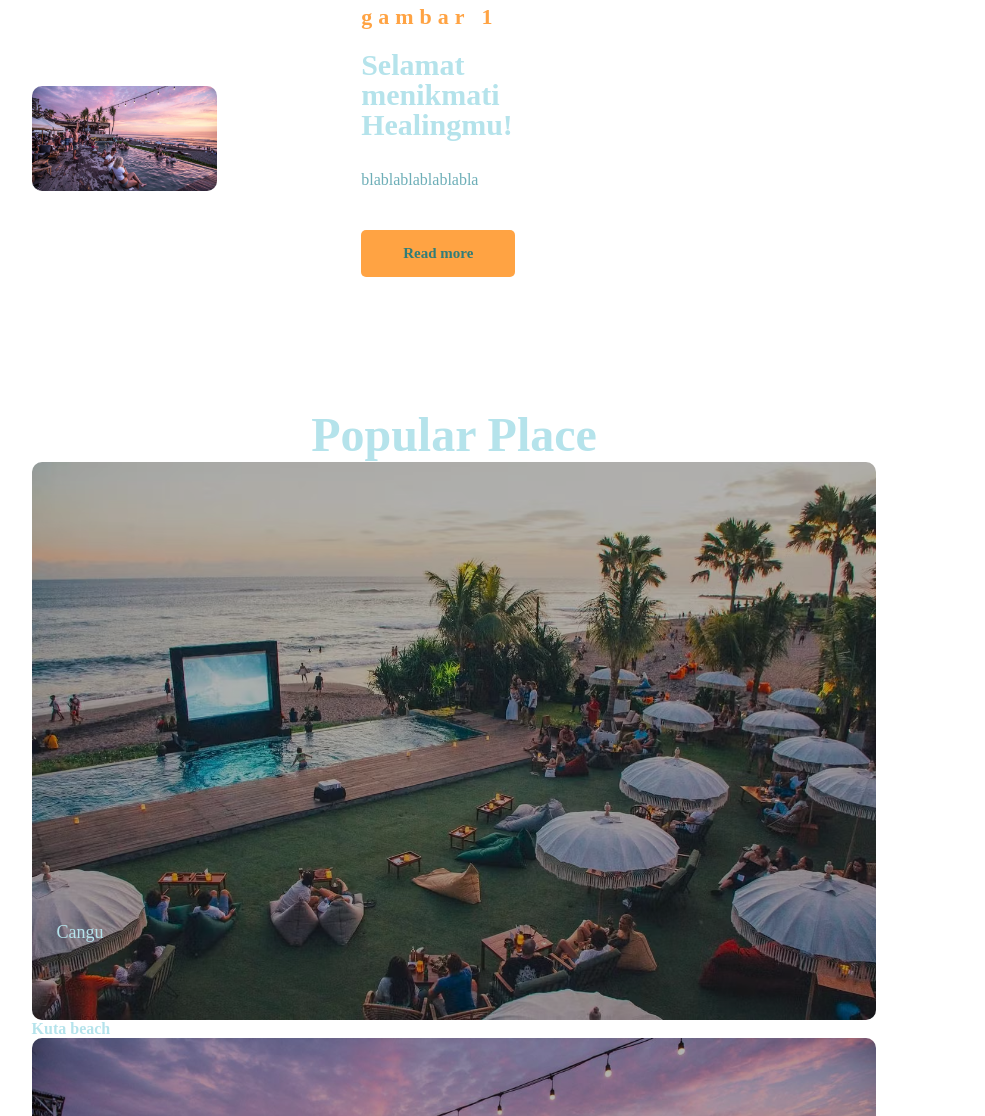
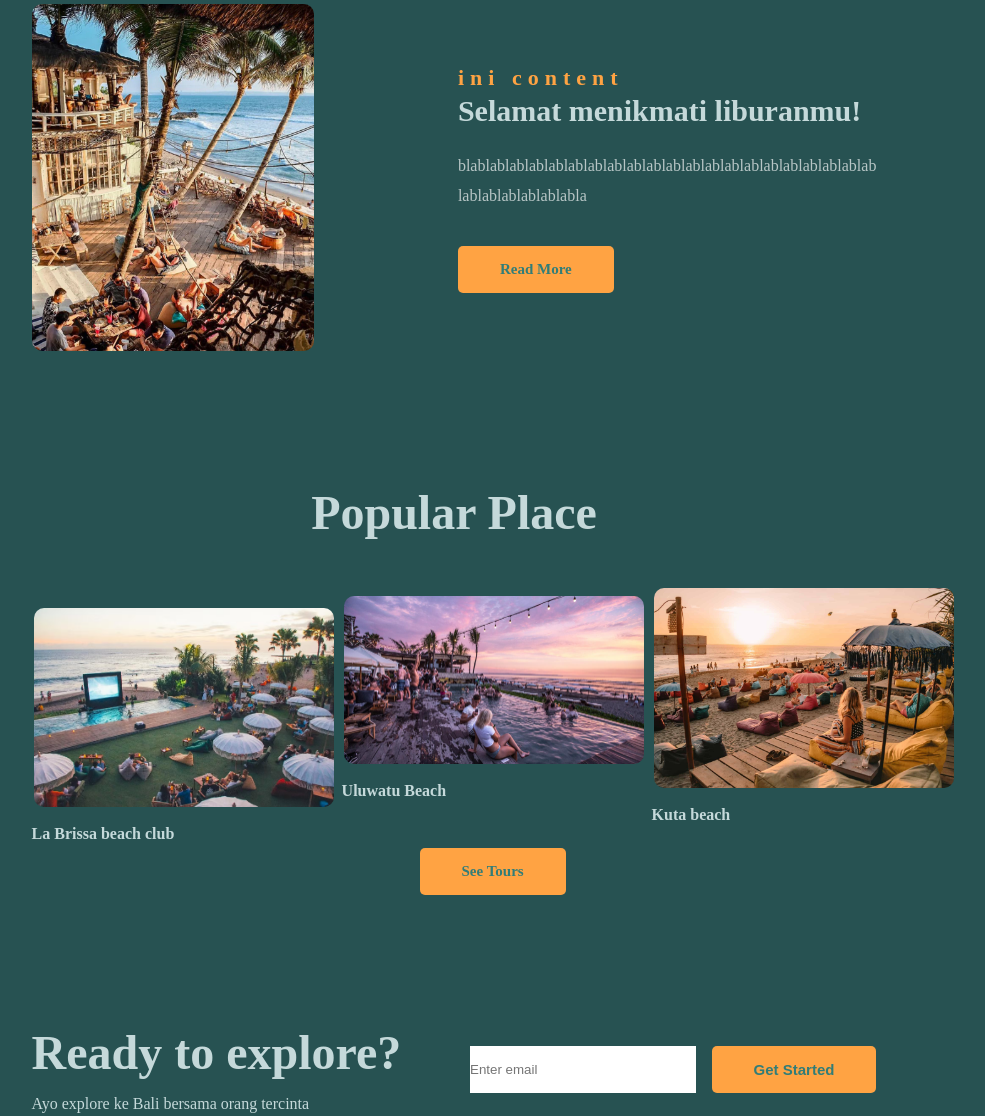
Before and after one commit to revou-fsse-5/module-1-Szambada2718, a plain HTML site: page index.html in a window 1280 px wide. Shown: the part 946-2062 px from the top of the page, without its empty margins (186-1171 px from the left). Drawn offline with nearby package versions, Linux system fonts and the light colour scheme; files whose address does not match are found by name.

Commit message:
animasi done, tapi gambar masih susah rapi

```diff
--- a/index.html
+++ b/index.html
@@ -56,48 +56,50 @@
 
     <!--feature section design-->
 
-    <!--image link-->
+    <!--holiday section link-->
     <section class="holiday">
         <div class="holiday-img">
-            <img src="/img/beach.jpg">
+            <img src="img/bali beach club.webp">
         </div>
 
         <div class="holiday-text">
-            <h5>gambar 1</h5>
-            <h2>Selamat menikmati Healingmu!</h2>
-            <p>blablablablablabla</p>
-            <a href="#" class="btn">Read more</a>
+            <h5>ini content</h5>
+            <h2>Selamat menikmati liburanmu!</h2>
+            <p>blablablablablablablablablablablablablablablablablablablablablab<br>lablablablablablabla</p>
+            <a href="#" class="btn">Read More</a>
 
         </div>
+
     </section>
 
-    <!---custom js file link-->
+    <!---image link-->
     <section class="tour">
          <div class="center-text">
             <h2>Popular Place</h2>
          </div>
 
-         <div class="toru-content">
+         <div class="tour-content">
             <div class="box">
                 <img src="/img/beachclub2.avif">
-                <h6>Cangu</h6>
-                <h4>Kuta beach</h4>
+                <h6></h6> <br>
+                <h4>La Brissa beach club</h4>
             </div>
 
-            <div class="toru-content">
+        <div class="tour-content">
             <div class="box">
                 <img src="/img/beach.jpg">
-                    <h6>Cangu</h6>
-                    <h4>Kuta beach</h4>
+                <h6></h6> <br>
+                <h4>Uluwatu Beach</h4>
             </div>
 
-                <div class="toru-content">
+        <div class="tour-content">
            <div class="box">
                 <img src="/img/gambar 1.jpg">
-                        <h6>Cangu</h6>
+                <h6></h6> <br>
                 <h4>Kuta beach</h4>
            </div>
          </div>
+         <br>
          <div class="center-btn">
             <a href="#" class="btn">See Tours</a>
          </div>
@@ -110,8 +112,9 @@
                 <p>Ayo explore ke Bali bersama orang tercinta</p>
 
             </div>
-            <form action="">
-                <input type="email" placeholder="Enter email" required>
+            <form>
+
+                <input type="email "placeholder="Enter email" required>
                 <input type="submit" value="Get Started" class="btn">
             </form>
 
--- a/style/style.css
+++ b/style/style.css
@@ -27,12 +27,11 @@
 
 }
 :root {
-    --text-color: #b5e3eb;
-    --text-color-2: #176477;
+    --text-color: #c5d9da;
+    --text-color-2: #f9f9f9;
     --bg-color:var #000000;
     --main-color: #ffa343;
     --btn-color: #317d78;
-
 
     --h1-font: 6rem;
     --h2-font: 3rem;
@@ -40,7 +39,8 @@
 }
 body {
     color: var(--text-color);
-    background: var(--bg-color);
+    background: #275252;
+
 }
 header {
     position: fixed;
@@ -123,13 +123,33 @@ section{
     font-weight: 700;
     line-height: 1;
     margin-bottom: 20px;
+    text-shadow: 1px 1px var(--text-color-2);
+    animation: text 3s 1;
+}
+
+@keyframes text {
+    0%{
+        color: var(--text-color);
+        margin-bottom: -40px;
+    }
+    30%{
+        letter-spacing: 25px;
+        margin-bottom: -40px;
+    }
+    85%{
+        letter-spacing: 8px;
+        margin-bottom: -40px;
+    }
 }
 .home-text p{
     font-size: var(--p-font);
     font-weight: 500;
     line-height: '30px';
-    color: var(--text-color);
+    color: #c5d9da;
     margin-bottom: 35px;
+}
+@keyframe cursor{
+    50%{border-color: trasparent}
 }
 .btn{
     display: inline-block;
@@ -178,9 +198,11 @@ section{
     transition: transform 0.7s;
 }
 .holiday{
+    position: static;
     display: grid;
-    grid-template-columns: repeat(3, 3fr);
+    grid-template-columns: repeat(2, 1fr);
     align-items: center;
+    text-alig;
     gap: 9rem;
 
 }
@@ -196,7 +218,8 @@ section{
     color: var(--main-color);
     text-transform:none;
     letter-spacing: 6px;
-    margin-bottom: 20px;
+    margin-bottom: 5px;
+
 
 }
 .holiday-text h2{
@@ -209,7 +232,7 @@ section{
     font-size: var(--p-font);
     font-weight: 500;
     line-height: 30px;
-    color: #268694ab;
+    color: #ffffffab;
     margin-bottom: 35px;
 }
 
@@ -223,32 +246,37 @@ font-weight: 800;
 }
 .tour-content{
     display: grid;
-    grid-template-columns: repeat(auto-fit, minmax(250px, auto));
+    grid-template-columns: repeat(3, 1fr);
+    grid-template-rows: 1fr;
+    grid-column-gap: 1px;
+    grid-row-gap: 0px;
+    position: relative;
     align-items: center;
-    gap: 3rem;
-    margin-top: 5rem;
+    gap: 0.5rem;
+    margin-top: 1rem;
 
 }
 .box{
-    position: relative;
+position: relative;
 
 }
 .box img{
-    width: 100%;
-    height: 100%;
-    object-fit: cover;
+    width: 300px;
+    margin-left: 2px;
     border-radius: 10px;
-    filter: brightness(70%);
-    transition: all .3s cubic-bezier(0.075, 0.82, 0.165, 1);
+    transition: all .3s cubic-bezier(499,.05,.055,.95);
     will-change: filter;
     display: block;
+
 }
 .box h6{
     position: absolute;
     left: 25px;
     bottom: 95px;
+    color: #48d3db;
     font-size: 18px;
     font-weight: 500;
+    text-shadow: 2px 2px #000000;
 
 }
 .box img:hover{
@@ -258,7 +286,7 @@ font-weight: 800;
 }
 .center-btn{
     text-align: center;
-    margin-top: 2rem;
+    margin-top: 1rem;
 }
 .newsletter-content{
     display: grid;
```
Also changed, not shown: img/bali beach club.webp (added), 1 other file. Lines whose indentation alone changed are shown as unchanged.
